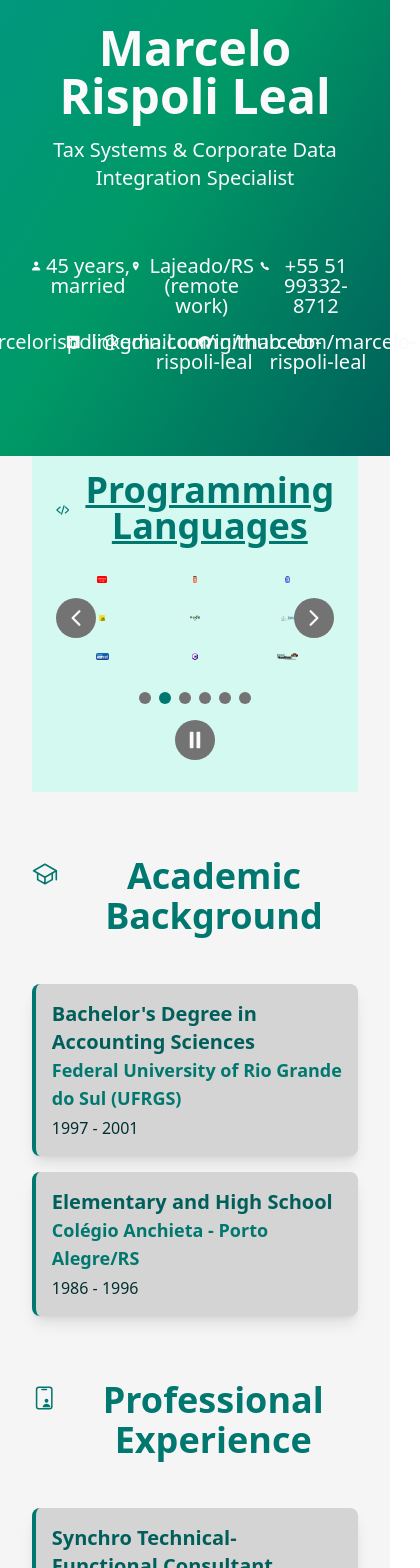
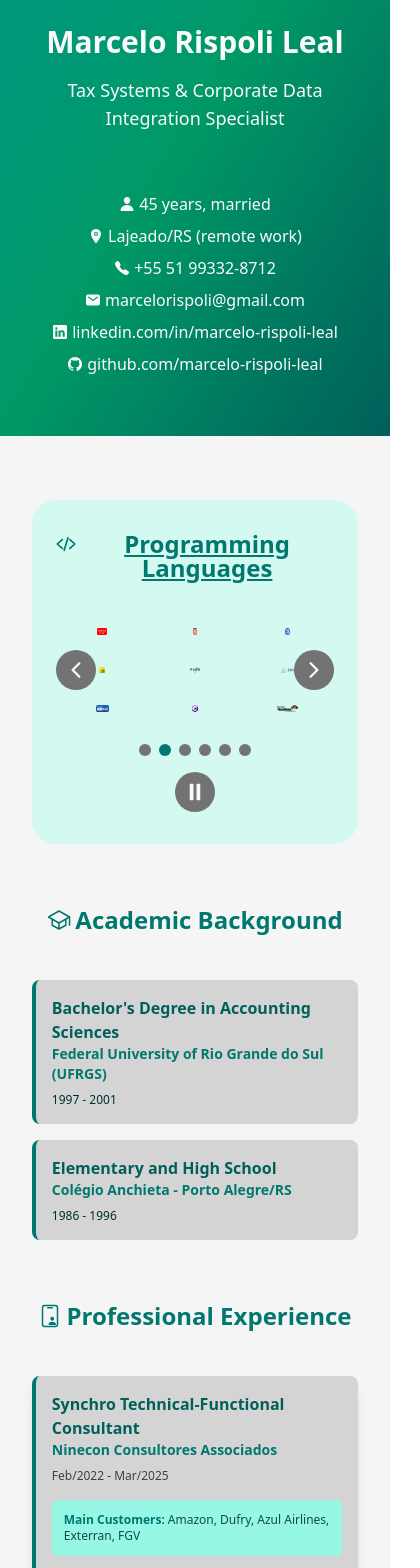
Before and after one commit to marcelo-rispoli-leal/marcelo-rispoli-leal, a React (Vite) app: page / in a window 390 px wide. Shown: the part 280-1848 px from the top of the page, 420 px wide, since content can reach past the window. Built offline with nearby package versions, Linux system fonts and the light colour scheme.

Commit message:
Components styles adjustment

```diff
--- a/src/components/App.jsx
+++ b/src/components/App.jsx
@@ -44,7 +44,7 @@ export default function App() {
       {/* Main Content */}
       <main className="pt-20">
         <Header content={header} />
-        <div className="mx-auto max-w-96/100 px-6 sm:max-w-9/10 md:max-w-86/100 2xl:max-w-4/5">
+        <div className="mx-auto mt-16 max-w-96/100 px-6 sm:max-w-9/10 md:max-w-86/100 2xl:max-w-4/5">
           <Carousel />
           <Graduations title={schools.title} content={schools.content} />
           <Experiences title={works.title} content={works.content} />
--- a/src/components/Carousel.jsx
+++ b/src/components/Carousel.jsx
@@ -42,20 +42,16 @@ export default function Carousel() {
   const IconComponent = iconMap[currentSlide.icon];
 
   return (
-    <section className="bg-teal-100/80 py-8 dark:bg-teal-900/20">
-      <div className="mx-auto max-w-6xl px-6">
-        <div className="mb-12 flex h-10 items-center justify-center text-center">
-          {IconComponent && (
-            <IconComponent className="mr-4 h-9 w-9 pt-1 text-teal-700 dark:text-teal-300" />
-          )}
-          <h2 className="text-4xl leading-none font-bold text-teal-700 underline dark:text-teal-300">
-            {title}
-          </h2>
-        </div>
+    <section className="rounded-3xl bg-teal-100/80 py-8 dark:bg-teal-900/20">
+      <div className="px-6">
+        <h2 className="mb-12 text-2xl text-teal-700 underline md:text-3xl xl:text-4xl dark:text-teal-300">
+          <IconComponent className="mr-1" />
+          {title}
+        </h2>
 
         <div className="relative">
           {/* Container with fixed aspect ratio */}
-          <div className="relative w-full pb-[30%]">
+          <div className="w-full pb-[30%]">
             {/* Grid for images */}
             <div
               className={`absolute inset-0 grid gap-8 px-4`}
--- a/src/components/Certificates.jsx
+++ b/src/components/Certificates.jsx
@@ -3,8 +3,8 @@ import { IoTrophyOutline } from "react-icons/io5";
 export default function Certificates({ title, content }) {
   return (
     <section className="pt-16">
-      <h2 className="mb-12 inline-flex w-full justify-center text-center text-4xl font-bold text-teal-700 dark:text-teal-300">
-        <IoTrophyOutline className="mr-3" />
+      <h2 className="mb-12 text-2xl text-teal-700 md:text-3xl xl:text-4xl dark:text-teal-300">
+        <IoTrophyOutline className="mr-1" />
         {title}
       </h2>
 
@@ -12,12 +12,14 @@ export default function Certificates({ title, content }) {
         {content.map((cert, index) => (
           <div
             key={index}
-            className="rounded-lg border-l-4 border-teal-700 bg-neutral-300 p-4 shadow-lg dark:border-teal-300 dark:bg-neutral-700"
+            className="rounded-lg border-l-4 border-teal-700 bg-neutral-300 p-4 dark:border-teal-300 dark:bg-neutral-700"
           >
-            <h3 className="text-xl font-bold text-teal-800 dark:text-teal-200">
+            <h3 className="mb-2 font-bold text-teal-800 md:text-lg xl:text-xl dark:text-teal-200">
               {cert.title}
             </h3>
-            <p className="text-teal-950 dark:text-teal-50">{cert.details}</p>
+            <p className="xl:text-md text-xs text-teal-950 md:text-sm dark:text-teal-50">
+              {cert.details}
+            </p>
           </div>
         ))}
       </div>
--- a/src/components/Experiences.jsx
+++ b/src/components/Experiences.jsx
@@ -16,21 +16,21 @@ function Experience({ experience }) {
     <div className="rounded-lg border-l-4 border-teal-700 bg-neutral-300 p-4 shadow-lg dark:border-teal-300 dark:bg-neutral-700">
       <div className="mb-4 flex flex-col justify-between md:flex-row md:items-start">
         <div>
-          <h3 className="text-xl font-bold text-teal-800 dark:text-teal-200">
+          <h3 className="font-bold text-teal-800 md:text-lg xl:text-xl dark:text-teal-200">
             {title}
           </h3>
-          <p className="text-lg font-semibold text-teal-700 dark:text-teal-300">
+          <p className="md:text-md text-sm font-semibold text-teal-700 xl:text-lg dark:text-teal-300">
             {company}
           </p>
         </div>
-        <span className="mt-2 text-sm font-medium text-neutral-700 md:mt-0 dark:text-neutral-300">
+        <span className="xl:text-md mt-2 text-xs font-medium text-neutral-700 md:mt-0 md:text-sm dark:text-neutral-300">
           {period}
         </span>
       </div>
 
       {clients && (
         <div className="mb-4 rounded-md bg-teal-200 p-3 dark:bg-teal-800">
-          <p className="text-sm">
+          <p className="xl:text-md text-xs md:text-sm">
             <strong className="text-teal-700 dark:text-teal-300">
               {clients.label}
             </strong>
@@ -44,7 +44,7 @@ function Experience({ experience }) {
 
       {highlight && (
         <div className="mb-4 rounded-md border border-teal-700 bg-emerald-200 p-4 dark:border-teal-300 dark:bg-emerald-800">
-          <p className="text-sm">
+          <p className="xl:text-md text-xs md:text-sm">
             <span className="text-emerald-900 dark:text-emerald-100">
               {highlight}
             </span>
@@ -57,7 +57,7 @@ function Experience({ experience }) {
           {activities.map((activity, actIndex) => (
             <li key={actIndex} className="flex items-start">
               <span className="mt-1 mr-2 h-2 w-2 flex-shrink-0 rounded-full bg-teal-700 dark:bg-teal-300" />
-              <span className="text-teal-950 dark:text-teal-50">
+              <span className="xl:text-md text-xs text-teal-950 md:text-sm dark:text-teal-50">
                 {activity}
               </span>
             </li>
@@ -71,8 +71,8 @@ function Experience({ experience }) {
 export default function Experiences({ title, content }) {
   return (
     <section className="pt-16">
-      <h2 className="mb-12 inline-flex w-full justify-center text-center text-4xl font-bold text-teal-700 dark:text-teal-300">
-        <IoIdCardOutline className="mr-3" />
+      <h2 className="mb-12 text-2xl text-teal-700 md:text-3xl xl:text-4xl dark:text-teal-300">
+        <IoIdCardOutline className="mr-1" />
         {title}
       </h2>
 
--- a/src/components/Graduations.jsx
+++ b/src/components/Graduations.jsx
@@ -3,23 +3,25 @@ import { IoSchoolOutline } from "react-icons/io5";
 export default function Graduations({ title, content }) {
   return (
     <section className="pt-16">
-      <h2 className="mb-12 inline-flex w-full justify-center text-center text-4xl font-bold text-teal-700 dark:text-teal-300">
-        <IoSchoolOutline className="mr-3" />
+      <h2 className="mb-12 text-2xl text-teal-700 md:text-3xl xl:text-4xl dark:text-teal-300">
+        <IoSchoolOutline className="mr-1" />
         {title}
       </h2>
       <div className="grid gap-4 md:grid-cols-2">
         {content.map((edu, index) => (
           <div
             key={index}
-            className="rounded-lg border-l-4 border-teal-700 bg-neutral-300 p-4 shadow-lg dark:border-teal-300 dark:bg-neutral-700"
+            className="rounded-lg border-l-4 border-teal-700 bg-neutral-300 p-4 dark:border-teal-300 dark:bg-neutral-700"
           >
-            <h3 className="text-xl font-bold text-teal-800 dark:text-teal-200">
+            <h3 className="text-md font-bold text-teal-800 md:text-lg xl:text-xl dark:text-teal-200">
               {edu.title}
             </h3>
-            <p className="text-lg font-semibold text-teal-700 dark:text-teal-300">
+            <p className="md:text-md text-sm font-semibold text-teal-700 xl:text-lg dark:text-teal-300">
               {edu.institution}
             </p>
-            <p className="mt-1 text-teal-950 dark:text-teal-50">{edu.period}</p>
+            <p className="xl:text-md mt-2 text-xs text-teal-950 md:text-sm dark:text-teal-50">
+              {edu.period}
+            </p>
           </div>
         ))}
       </div>
--- a/src/components/Header.jsx
+++ b/src/components/Header.jsx
@@ -25,11 +25,11 @@ export default function Header({ content }) {
           alt={image.alt}
           className="m-auto h-32 w-32 rounded-full"
         />
-        <h1 className="mt-8 mb-4 text-5xl font-bold md:text-[64px]">
+        <h1 className="md:text[48px] mt-8 mb-4 text-3xl font-bold sm:text-[36px] md:text-[48px] xl:text-[64px]">
           {document.title}
         </h1>
-        <p className="mb-16 text-xl md:text-2xl">{legend}</p>
-        <div className="grid grid-cols-3 grid-rows-2 justify-items-center gap-4 text-xl leading-none">
+        <p className="mb-16 text-lg sm:text-xl md:text-2xl">{legend}</p>
+        <div className="grid grid-cols-1 grid-rows-6 justify-items-center gap-4 leading-none md:grid-cols-2 md:grid-rows-3 md:text-lg xl:grid-cols-3 xl:grid-rows-2 xl:text-xl">
           <span className="inline-flex">
             <IoPerson className="mr-1" />
             {Age() + " " + person.text}
--- a/src/components/Highlights.jsx
+++ b/src/components/Highlights.jsx
@@ -21,8 +21,8 @@ const iconMap = {
 export default function Highlights({ title, content }) {
   return (
     <section className="py-16">
-      <h2 className="mb-12 inline-flex w-full justify-center text-center text-4xl font-bold text-teal-700 dark:text-teal-300">
-        <IoStarOutline className="mr-3" />
+      <h2 className="mb-12 text-2xl text-teal-700 md:text-3xl xl:text-4xl dark:text-teal-300">
+        <IoStarOutline className="mr-1" />
         {title}
       </h2>
       <div className="grid gap-4 md:grid-cols-2 lg:grid-cols-3">
@@ -33,13 +33,13 @@ export default function Highlights({ title, content }) {
           return (
             <div
               key={index}
-              className="rounded-lg border-l-4 border-teal-700 bg-neutral-300 p-4 shadow-lg dark:border-teal-300 dark:bg-neutral-700"
+              className="rounded-lg border-l-4 border-teal-700 bg-neutral-300 p-4 dark:border-teal-300 dark:bg-neutral-700"
             >
-              <h3 className="mb-4 flex items-center text-lg font-bold text-teal-800 dark:text-teal-200">
-                <IconComponent className="mr-2 text-xl" />
+              <h3 className="text-md mb-2 flex items-center font-bold text-teal-800 md:text-lg xl:text-xl dark:text-teal-200">
+                <IconComponent className="mr-1" />
                 {highlight.title}
               </h3>
-              <p className="text-sm text-teal-950 dark:text-teal-50">
+              <p className="xl:text-md text-xs text-teal-950 md:text-sm dark:text-teal-50">
                 {highlight.description}
               </p>
             </div>
--- a/src/locales/pt.json
+++ b/src/locales/pt.json
@@ -189,7 +189,7 @@
           "details": "IGTI • 2020 • 148h • Nota Máxima (500/500)"
         },
         {
-          "title": "Scrum Foundation Professional Certificate",
+          "title": "Scrum Foundation Professional",
           "details": "CertiProf • 2020"
         },
         {
--- a/src/styles.css
+++ b/src/styles.css
@@ -1,4 +1,4 @@
-@import 'tailwindcss';
+@import "tailwindcss";
 @custom-variant dark (&:where(.dark, .dark *));
 
 @theme {
@@ -10,3 +10,12 @@
   --breakpoint-3xl: 128rem;
   --breakpoint-4xl: 160rem;
 }
+
+h2 {
+  display: inline-flex;
+  width: 100%;
+  justify-content: center;
+  text-align: center;
+  font-weight: bold;
+  line-height: 1;
+}
```
Also changed, not shown: src/components/Skills.jsx (+7 -8 lines), public/images/exterran.webp (added), public/images/fgv.webp (added).
